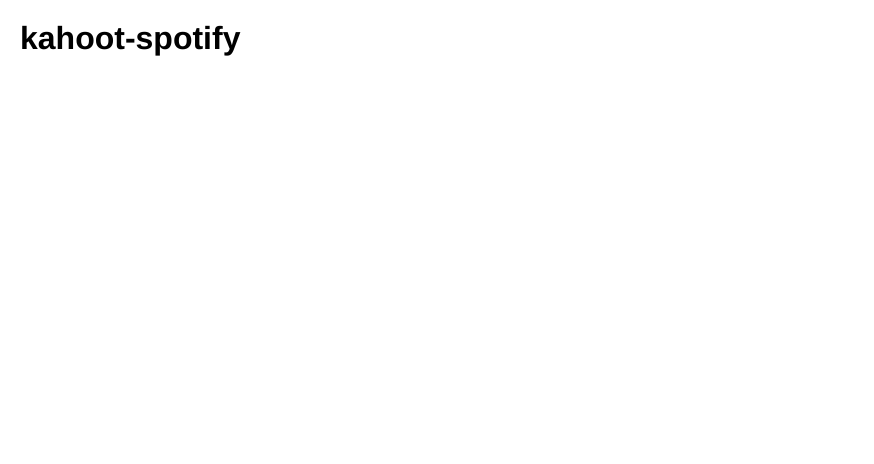
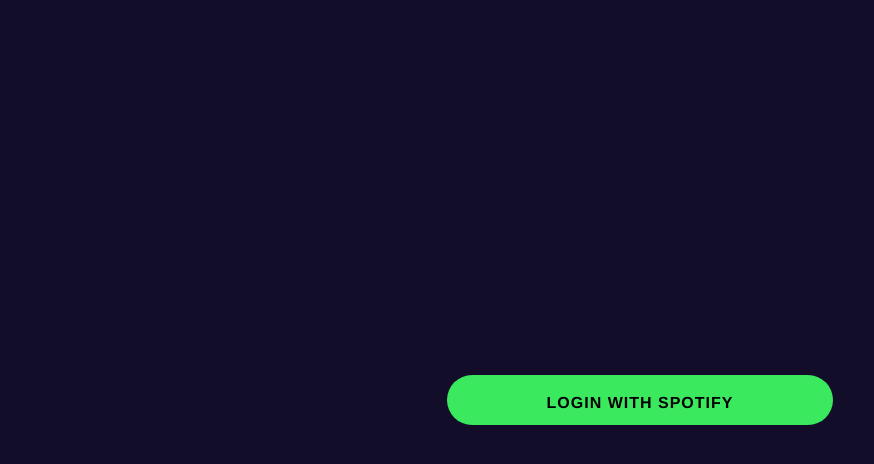
Before and after one commit to ifuenteromero/kahoot-spotify, a React (Vite) app: page / in a window 1280 px wide. Shown: the top 464 px of the page, without its empty margins (0-874 px from the left). Built offline with nearby package versions, Linux system fonts and the light colour scheme.

Commit message:
Login styles

```diff
--- a/src/components/App.tsx
+++ b/src/components/App.tsx
@@ -1,7 +1,7 @@
-import { projectName } from '../projectName';
+import Login from './Login';
 
 const App = () => {
-    return <h1>{projectName}</h1>;
+    return <Login />;
 };
 
 export default App;
--- /dev/null
+++ b/src/components/Login.tsx
@@ -0,0 +1,12 @@
+import '../styles/login.scss';
+
+const Login = () => {
+    const text = 'login with spotify';
+    return (
+        <div className='login'>
+            <a className='button--primary'>{text}</a>
+        </div>
+    );
+};
+
+export default Login;
--- /dev/null
+++ b/src/styles/_buttons.scss
@@ -0,0 +1,22 @@
+@import 'colors';
+@import 'mixins';
+
+.button {
+    text-transform: uppercase;
+    padding: 2rem 10rem;
+    border-radius: 2.5rem;
+    height: 5rem;
+    letter-spacing: 1px;
+    line-height: 1;
+    font-weight: 700;
+    width: fit-content;
+    @include hover-zoom(1.01);
+
+    &--primary {
+        @extend .button;
+        background-color: $primary-color;
+        &:hover {
+            background-color: $primary-color-dark;
+        }
+    }
+}
--- a/src/styles/_mixins.scss
+++ b/src/styles/_mixins.scss
@@ -11,10 +11,10 @@
     }
 }
 
-@mixin hover-zoom {
+@mixin hover-zoom($zoom: 1.03) {
     transition: transform 0.15s ease-in 0s;
     &:hover {
-        transform: scale(1.03);
+        transform: scale($zoom);
         transition: transform 0.15s ease-in 0s;
     }
 }
--- a/src/styles/index.scss
+++ b/src/styles/index.scss
@@ -1,5 +1,4 @@
-@import 'colors';
-@import 'variables';
+@import 'main';
 
 html {
     box-sizing: border-box;
@@ -35,11 +34,20 @@
 body {
     font-size: 1.6rem;
     margin: 0;
+    width: 100vw;
     height: 100vh;
     font-family: $main-font;
+    background-color: $accent-color;
 }
 
 #root {
     height: 100%;
     padding: 2rem;
 }
+
+a {
+    text-decoration: none;
+    &:active {
+        color: $white;
+    }
+}
--- /dev/null
+++ b/src/styles/login.scss
@@ -0,0 +1,7 @@
+.login {
+    width: 100%;
+    height: 100%;
+    display: flex;
+    align-items: center;
+    justify-content: center;
+}
--- /dev/null
+++ b/src/styles/main.scss
@@ -0,0 +1,5 @@
+@import 'breakpoints';
+@import 'buttons';
+@import 'colors';
+@import 'mixins.scss';
+@import 'variables';
```
